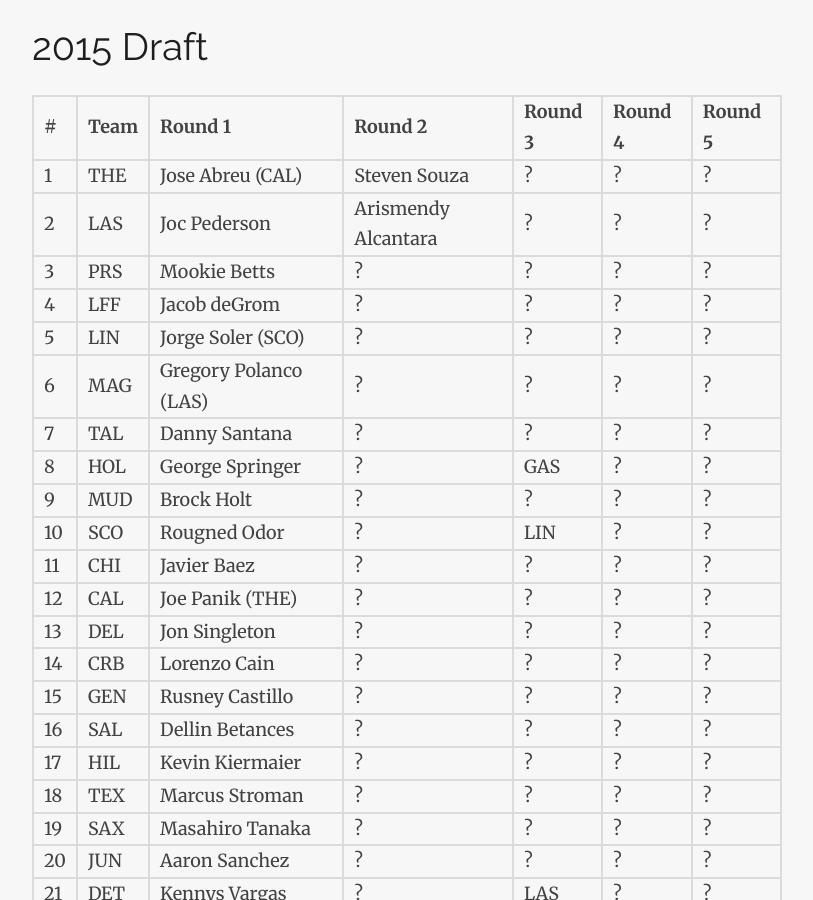
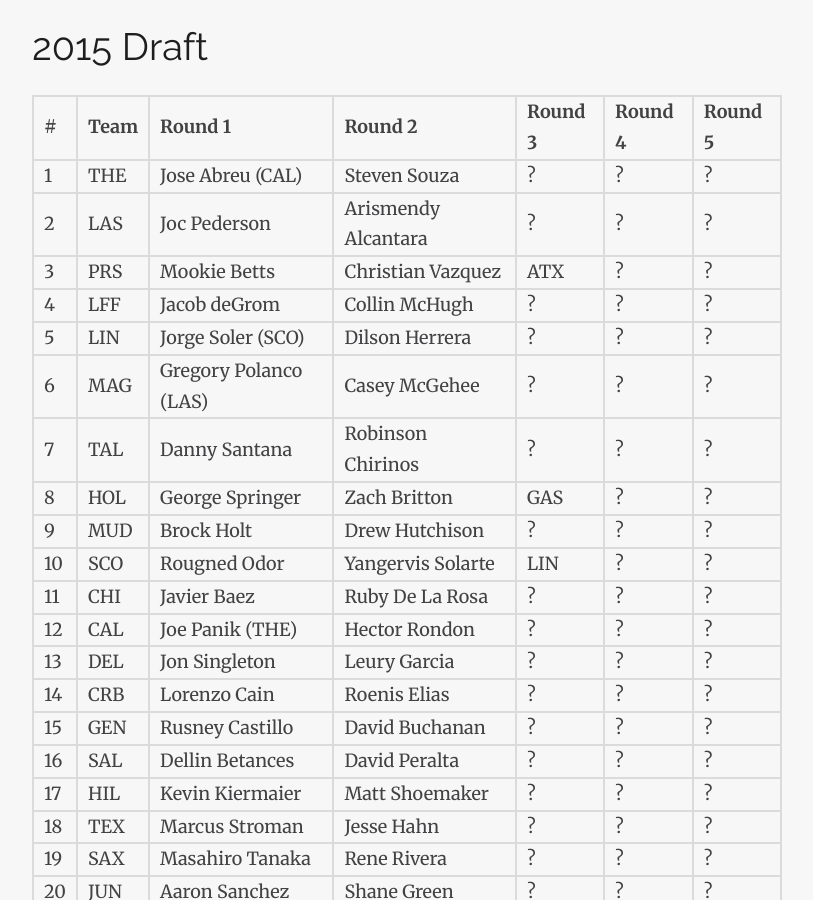
Before and after one commit to ADML1/adml1.github.io, a Jekyll site: the page built from draft.md, in a window 1280 px wide and 900 px high, scrolled down 709 px. Shown: the whole window, without its empty margins (233-1046 px from the left). Built offline with Jekyll 4.4.1, drawn with Linux system fonts in a browser that asks for light colours; nearby versions of some CDN libraries; some of the changed text lies outside the part shown.

Commit message:
New ATX and Brutes trade, ATX and PRS trade, and completed 2nd round of draft.

```diff
--- a/draft.md
+++ b/draft.md
@@ -13,28 +13,28 @@
 --|------|---------|---------|---------|---------|---------
 1 | THE | Jose Abreu (CAL) | Steven Souza | ? | ? | ?
 2 | LAS | Joc Pederson | Arismendy Alcantara | ? | ? | ?
-3 | PRS | Mookie Betts | ? | ? | ? | ?
-4 | LFF | Jacob deGrom | ? | ? | ? | ?
-5 | LIN | Jorge Soler (SCO) | ? | ? | ? | ?
-6 | MAG | Gregory Polanco (LAS) | ? | ? | ? | ?
-7 | TAL | Danny Santana | ? | ? | ? | ?
-8 | HOL | George Springer | ? | GAS | ? | ?
-9 | MUD | Brock Holt | ? | ? | ? | ?
-10 | SCO | Rougned Odor | ? | LIN | ? | ?
-11 | CHI | Javier Baez | ? | ? | ? | ?
-12 | CAL | Joe Panik (THE) | ? | ? | ? | ?
-13 | DEL | Jon Singleton | ? | ? | ? | ?
-14 | CRB | Lorenzo Cain | ? | ? | ? | ?
-15 | GEN | Rusney Castillo | ? | ? | ? | ?
-16 | SAL | Dellin Betances | ? | ? | ? | ?
-17 | HIL | Kevin Kiermaier | ? | ? | ? | ?
-18 | TEX | Marcus Stroman | ? | ? | ? | ?
-19 | SAX | Masahiro Tanaka | ? | ? | ? | ?
-20 | JUN | Aaron Sanchez | ? | ? | ? | ?
-21 | DET | Kennys Vargas | ? | LAS | ? | ?
-22 | GAS | Ken Giles | ? | ? | ? | ?
-23 | FLR | Michael Taylor WSN (ATX) | ? | ATX | ? | ?
-24 | ATX | Dalton Pompey | FLR | ? | GAS | HOL
+3 | PRS | Mookie Betts | Christian Vazquez | ATX | ? | ?
+4 | LFF | Jacob deGrom | Collin McHugh | ? | ? | ?
+5 | LIN | Jorge Soler (SCO) | Dilson Herrera | ? | ? | ?
+6 | MAG | Gregory Polanco (LAS) | Casey McGehee | ? | ? | ?
+7 | TAL | Danny Santana | Robinson Chirinos | ? | ? | ?
+8 | HOL | George Springer | Zach Britton | GAS | ? | ?
+9 | MUD | Brock Holt | Drew Hutchison | ? | ? | ?
+10 | SCO | Rougned Odor | Yangervis Solarte | LIN | ? | ?
+11 | CHI | Javier Baez | Ruby De La Rosa | ? | ? | ?
+12 | CAL | Joe Panik (THE) | Hector Rondon | ? | ? | ?
+13 | DEL | Jon Singleton | Leury Garcia | ? | ? | ?
+14 | CRB | Lorenzo Cain | Roenis Elias | ? | ? | ?
+15 | GEN | Rusney Castillo | David Buchanan | ? | ? | ?
+16 | SAL | Dellin Betances | David Peralta | ? | ? | ?
+17 | HIL | Kevin Kiermaier | Matt Shoemaker | ? | ? | ?
+18 | TEX | Marcus Stroman | Jesse Hahn | ? | ? | ?
+19 | SAX | Masahiro Tanaka | Rene Rivera | ? | ? | ?
+20 | JUN | Aaron Sanchez | Shane Green | ? | ? | ?
+21 | DET | Kennys Vargas | CJ Cron | LAS | ? | ?
+22 | GAS | Ken Giles | Maikel Franco | ? | ? | ?
+23 | FLR | Michael Taylor WSN (ATX) | Brandon Finnegan (ATX) | PRS | ATX | ?
+24 | ATX | Dalton Pompey | Daniel Norris | ? | GAS | HOL
 
 <br>
 
```
Also changed, not shown: other parts of draft.md (+1 -1 lines), _posts/2015-1-3-atx-flr-trade.md (added, +21 -0 lines), _posts/2015-1-3-atx-prs-trade.md (added, +21 -0 lines), trades.md (+3 -1 lines).
